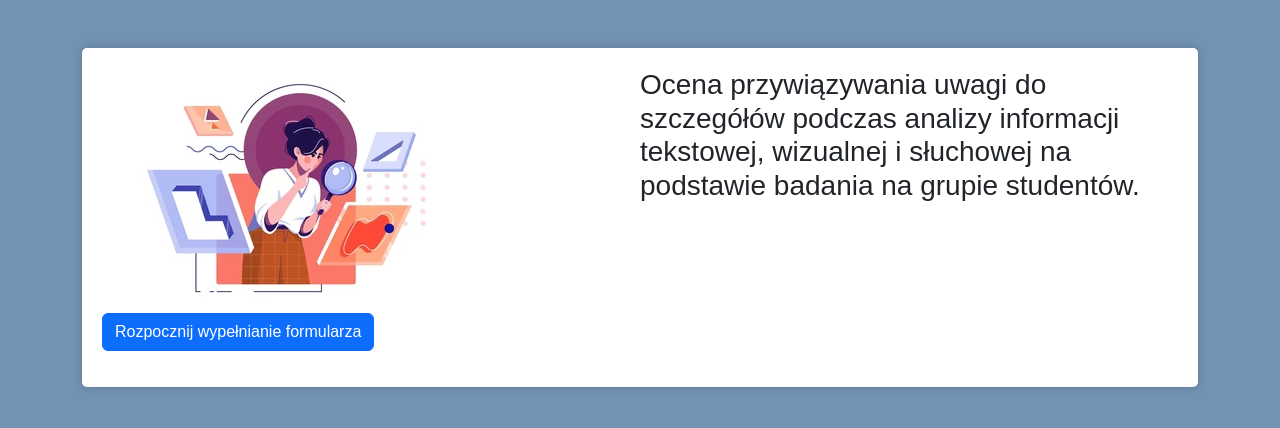
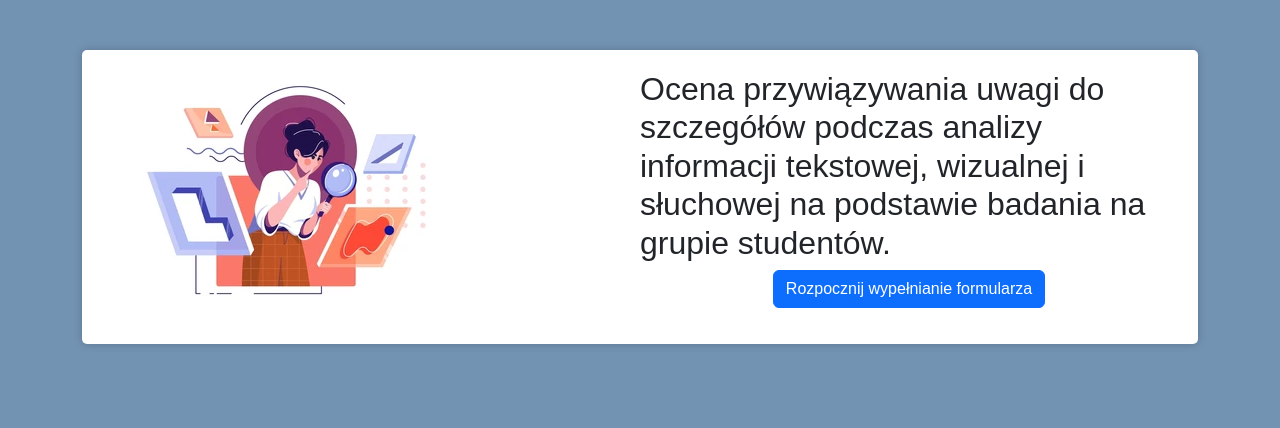
Before and after one commit to ArkadiuszKarbowski/assessment-of-attention-to-detail, a Flask app: page / in a window 1280 px wide. Shown: the top 428 px of the page. Run offline with Flask 3, Linux system fonts and the light colour scheme.

Commit message:
style update

```diff
--- a/templates/home.html
+++ b/templates/home.html
@@ -17,32 +17,25 @@
 			float: right;
 			width: 50%;
 		}
-		#form-container {
-			margin-top: 15px;
-			margin-bottom: 15px;
-			clear: both;
+		#form-container button {
+			display: block;
+			margin: 0 auto;
 		}
-    .btn-center {
-      display: flex;
-      justify-content: center;
-    }
 	</style>
 </head>
 <body>
 	<div class="container mt-5">
-		<div class="text-center">
-		</div>
 		<form id="form-container">
 			<div class="column" id="left">
 				<img src="static/banner.png" alt="Banner" class="img-fluid">
 			</div>
 			<div class="column" id="right">
-				<h3>Ocena przywiązywania uwagi do szczegółów podczas analizy informacji tekstowej, wizualnej i słuchowej na podstawie badania na grupie studentów.</h3>
+				<h2>Ocena przywiązywania uwagi do szczegółów podczas analizy informacji tekstowej, wizualnej i słuchowej na podstawie badania na grupie studentów.</h2>
 			</div>
-			<div style="clear: both;"></div>
-			<button class="btn btn-primary mb-3 btn-center" type="button" onclick="window.location.href='/page2'">Rozpocznij wypełnianie formularza</button>
+			<button class="btn btn-primary mb-3" type="button" onclick="window.location.href='/page2'">Rozpocznij wypełnianie formularza</button>
 		</form>
 	</div>
+	<!-- Bootstrap JS -->
 	<script src="https://cdn.jsdelivr.net/npm/bootstrap@5.3.0-alpha3/dist/js/bootstrap.min.js" integrity="sha384-Y4oOpwW3duJdCWv5ly8SCFYWqFDsfob/3GkgExXKV4idmbt98QcxXYs9UoXAB7BZ" crossorigin="anonymous"></script>
 </body>
 </html>
```
